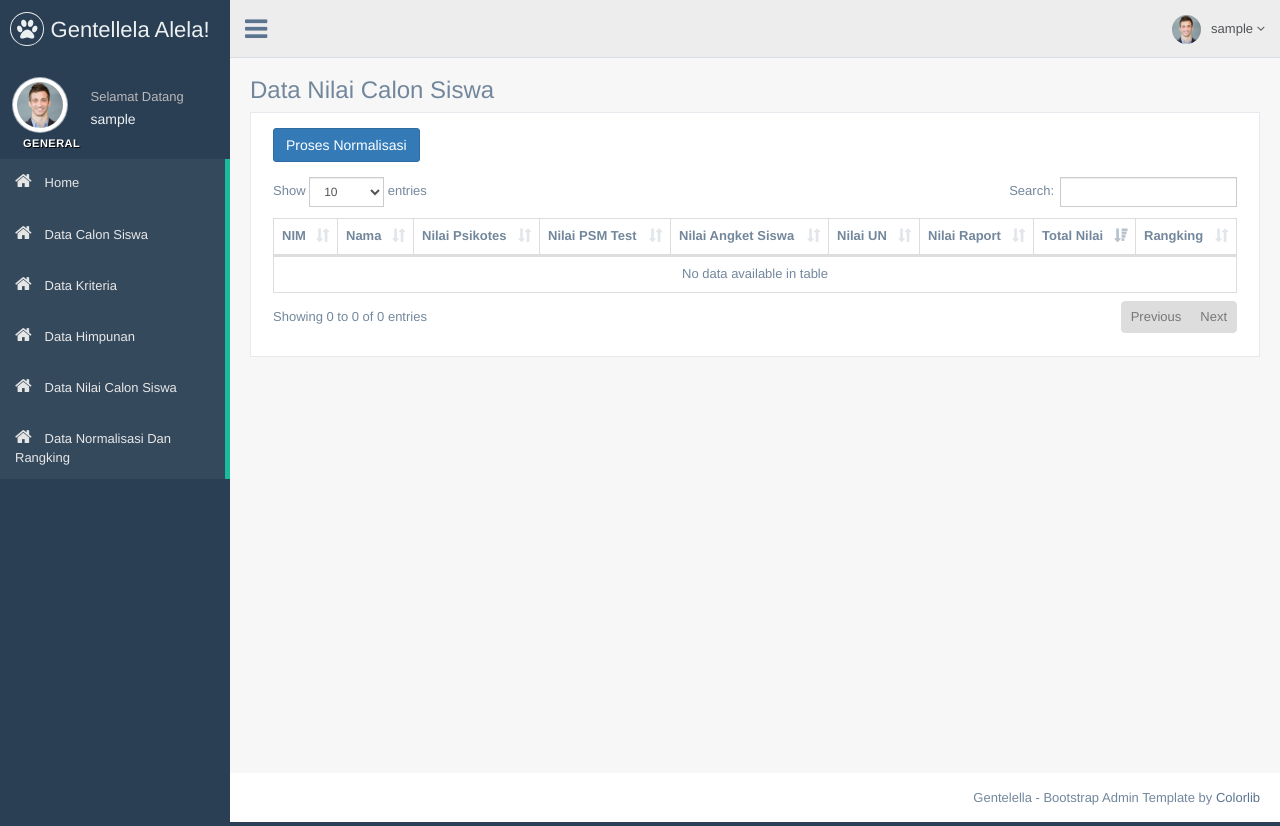
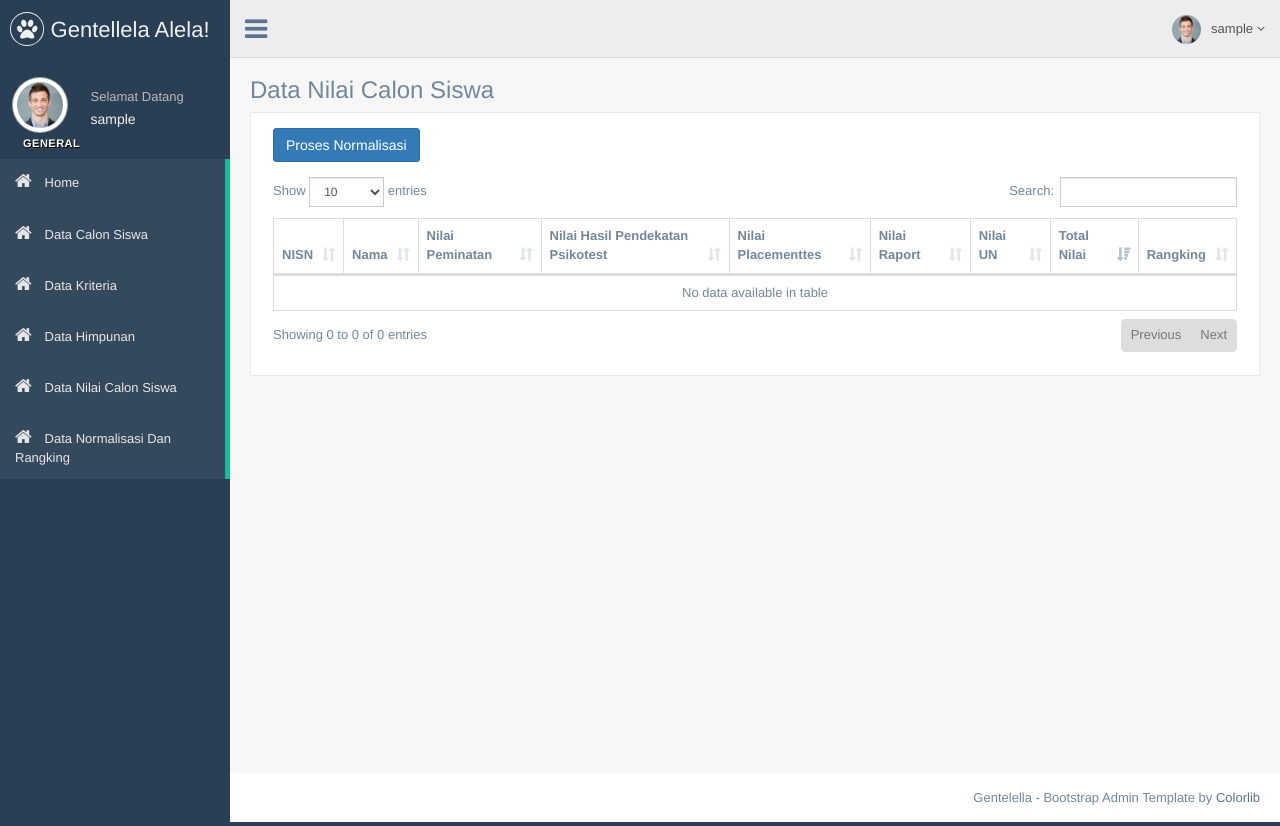
Before and after one commit to RizkiMufrizal/SPK-SAW, a CodeIgniter app: page /SPK-SAW/index.php/admin/NormalisasiController in a window 1280 px wide. Run offline with CodeIgniter, Linux system fonts and the light colour scheme; a user stored in the database is signed in; data that the repository does not hold is empty.

Commit message:
ganti nim jadi nisn

```diff
--- a/application/views/admin/NormalisasiView.php
+++ b/application/views/admin/NormalisasiView.php
@@ -48,22 +48,24 @@
                                         <table id="normalisasi" class="table table-bordered">
                                             <thead>
                                                 <tr>
-                                                    <th>NIM</th>
+                                                    <th>NISN</th>
                                                     <th>Nama</th>
-                                                    <th>Nilai Psikotes</th>
-                                                    <th>Nilai PSM Test</th>
-                                                    <th>Nilai Angket Siswa</th>
+                                                    <th>Nilai Peminatan</th>
+                                                    <th>Nilai Hasil Pendekatan Psikotest</th>
+                                                    <th>Nilai Placementtes</th>
+                                                    <th>Nilai Raport</th>
                                                     <th>Nilai UN</th>
-                                                    <th>Nilai Raport</th>
                                                     <th>Total Nilai</th>
                                                     <th>Rangking</th>
                                                 </tr>
                                             </thead>
                                             <tbody>
-                                                <?php $i = 0; foreach ($normalisasi as $n) { ++$i;
+                                                <?php $i = 0;
+                                                foreach ($normalisasi as $n) {
+                                                    ++$i;
                                                     ?>
                                                     <tr>
-                                                        <td><?php echo $n->nim; ?></td>
+                                                        <td><?php echo $n->nisn; ?></td>
                                                         <td><?php echo $n->nama; ?></td>
                                                         <td><?php echo $n->nilai_c1; ?></td>
                                                         <td><?php echo $n->nilai_c2; ?></td>
@@ -73,7 +75,7 @@
                                                         <td><?php echo $n->total_nilai; ?></td>
                                                         <td><?php echo $i; ?></td>
                                                     </tr>
-                                                <?php } ?>
+<?php } ?>
                                             </tbody>
                                         </table>
                                     </div>
@@ -93,6 +95,6 @@
             </div>
         </div>
 
-        <?php $this->load->view('admin/layout/JsLayout') ?>
+<?php $this->load->view('admin/layout/JsLayout') ?>
     </body>
 </html>
```
